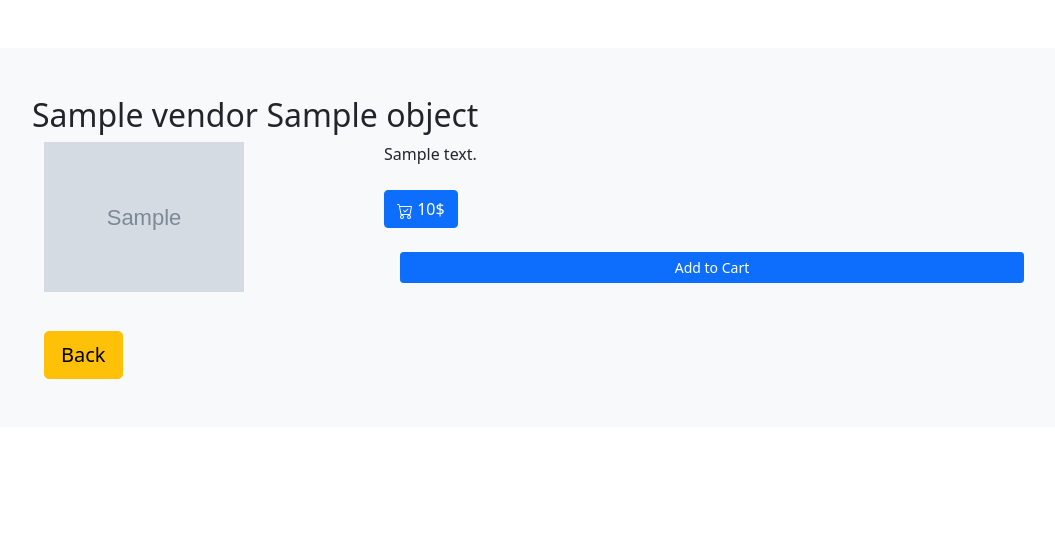
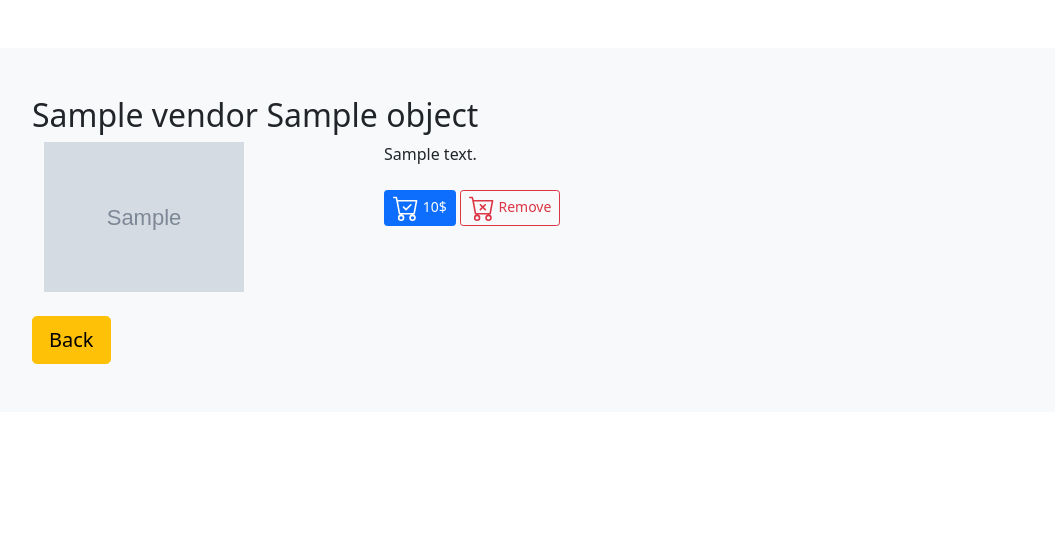
Before and after one commit to Mayson90/Otus, a Django app: template django_ecommerce/main/templates/products/product_detail.html in a window 1280 px wide. Shown: the part 75-622 px from the top of the page, without its empty margins (98-1153 px from the left). Run offline with Django 3.2, Linux system fonts and the light colour scheme; the template is opened without the code that fills it: most values are stand-ins (such as "Sample title", 1, 10 or a date in 2020); grey boxes marked "Sample" are stand-in pictures; some libraries are stand-ins or nearby versions.

Commit message:
add cart tags, improving UI: navbar/product-details/product menu pagination logic

```diff
--- a/django_ecommerce/main/models.py
+++ b/django_ecommerce/main/models.py
@@ -92,3 +92,6 @@
     start_date = models.DateTimeField(auto_now_add=True)
     ordered_date = models.DateTimeField()
     ordered = models.BooleanField(default=False)
+
+    def __str__(self):
+        return self.user.username
--- a/django_ecommerce/main/templates/products/product_detail.html
+++ b/django_ecommerce/main/templates/products/product_detail.html
@@ -16,19 +16,20 @@
                 <br>
                 <br>
                 <div>
-                    <button class="btn btn-primary" type="button">
-                        <svg class="bi bi-cart-check" fill="currentColor" height="16" viewBox="0 0 16 16"
-                             width="16" xmlns="http://www.w3.org/2000/svg">
+                    <a aria-disabled="true" class="btn btn-primary btn-sm" href="{{object.get_add_to_cart_url}}" role="button" tabindex="-1">
+                        <svg xmlns="http://www.w3.org/2000/svg" class="bi bi-cart-check" fill="currentColor" height="26" viewBox="0 0 16 16">
                             <path d="M11.354 6.354a.5.5 0 0 0-.708-.708L8 8.293 6.854 7.146a.5.5 0 1 0-.708.708l1.5 1.5a.5.5 0 0 0 .708 0l3-3z"></path>
                             <path d="M.5 1a.5.5 0 0 0 0 1h1.11l.401 1.607 1.498 7.985A.5.5 0 0 0 4 12h1a2 2 0 1 0 0 4 2 2 0 0 0 0-4h7a2 2 0 1 0 0 4 2 2 0 0 0 0-4h1a.5.5 0 0 0 .491-.408l1.5-8A.5.5 0 0 0 14.5 3H2.89l-.405-1.621A.5.5 0 0 0 2 1H.5zm3.915 10L3.102 4h10.796l-1.313 7h-8.17zM6 14a1 1 0 1 1-2 0 1 1 0 0 1 2 0zm7 0a1 1 0 1 1-2 0 1 1 0 0 1 2 0z"></path>
                         </svg>
                         {{object.cost}}$
-                    </button>
-                                    <div class="card-body card-body-hidden">
-                    <div class="text-center pb-2">
-                    </div>
-                    <a aria-disabled="true" class="btn btn-primary btn-sm d-block w-100 mb-2"
-                       href="{{object.get_add_to_cart_url}}" role="button" tabindex="-1">Add to Cart</a>
+                    </a>
+                    <a aria-disabled="true" class="btn btn-outline-danger btn-sm" href="{{object.get_remove_from_cart_url}}" role="button" tabindex="-1">
+                        <svg xmlns="http://www.w3.org/2000/svg" class="bi bi-cart-x" fill="currentColor" height="26" viewBox="0 0 16 16">
+                            <path d="M7.354 5.646a.5.5 0 1 0-.708.708L7.793 7.5 6.646 8.646a.5.5 0 1 0 .708.708L8.5 8.207l1.146 1.147a.5.5 0 0 0 .708-.708L9.207 7.5l1.147-1.146a.5.5 0 0 0-.708-.708L8.5 6.793 7.354 5.646z"/>
+                            <path d="M.5 1a.5.5 0 0 0 0 1h1.11l.401 1.607 1.498 7.985A.5.5 0 0 0 4 12h1a2 2 0 1 0 0 4 2 2 0 0 0 0-4h7a2 2 0 1 0 0 4 2 2 0 0 0 0-4h1a.5.5 0 0 0 .491-.408l1.5-8A.5.5 0 0 0 14.5 3H2.89l-.405-1.621A.5.5 0 0 0 2 1H.5zm3.915 10L3.102 4h10.796l-1.313 7h-8.17zM6 14a1 1 0 1 1-2 0 1 1 0 0 1 2 0zm7 0a1 1 0 1 1-2 0 1 1 0 0 1 2 0z"/>
+                        </svg>
+                        Remove
+                    </a>
                 </div>
                 </div>
             </div>
--- a/django_ecommerce/main/views.py
+++ b/django_ecommerce/main/views.py
@@ -15,7 +15,7 @@
 class ProductsListView(ListView):
     model = Product
     template_name = 'products/products.html'
-    # paginate_by = 4
+    paginate_by = 3
 
 
 class VendorsListView(ListView):
--- a/django_ecommerce/templates/navmenu.html
+++ b/django_ecommerce/templates/navmenu.html
@@ -1,8 +1,24 @@
+{% load cart_template_tags %}
+
 <div class="container">
     <header class="d-flex flex-wrap justify-content-center py-3 mb-4 border-bottom">
         <a class="d-flex align-items-center text-dark text-decoration-none" href="/">
             <span class="fs-4">IT Marketplace</span>
         </a>
+          {% if request.user.is_authenticated %}
+            <a class="nav-link active me-md-auto" href="#">
+              <span> {{ request.user|cart_product_count }} </span>
+                <svg xmlns="http://www.w3.org/2000/svg" height="22" fill="currentColor" class="bi bi-bag" viewBox="0 0 16 16">
+                    <path d="M8 1a2.5 2.5 0 0 1 2.5 2.5V4h-5v-.5A2.5 2.5 0 0 1 8 1zm3.5 3v-.5a3.5 3.5 0 1 0-7 0V4H1v10a2 2 0 0 0 2 2h10a2 2 0 0 0 2-2V4h-3.5zM2 5h12v9a1 1 0 0 1-1 1H3a1 1 0 0 1-1-1V5z"/>
+                </svg>
+            </a>
+            <a class="nav-link active me-md-auto" href="{% url 'users:logout' %}">
+                <svg xmlns="http://www.w3.org/2000/svg" height="26" fill="currentColor" class="bi bi-door-closed" viewBox="0 0 16 16">
+                    <path d="M3 2a1 1 0 0 1 1-1h8a1 1 0 0 1 1 1v13h1.5a.5.5 0 0 1 0 1h-13a.5.5 0 0 1 0-1H3V2zm1 13h8V2H4v13z"/>
+                    <path d="M9 9a1 1 0 1 0 2 0 1 1 0 0 0-2 0z"/>
+                </svg>
+            </a>
+          {% else %}
             <a class="nav-link active me-md-auto" href="{% url 'users:login' %}">
                 <svg class="bi bi-door-open" fill="currentColor" height="26" viewBox="0 0 16 16" width="26"
                  xmlns="http://www.w3.org/2000/svg">
@@ -10,6 +26,7 @@
                     <path d="M10.828.122A.5.5 0 0 1 11 .5V1h.5A1.5 1.5 0 0 1 13 2.5V15h1.5a.5.5 0 0 1 0 1h-13a.5.5 0 0 1 0-1H3V1.5a.5.5 0 0 1 .43-.495l7-1a.5.5 0 0 1 .398.117zM11.5 2H11v13h1V2.5a.5.5 0 0 0-.5-.5zM4 1.934V15h6V1.077l-6 .857z"/>
                 </svg>
             </a>
+          {% endif %}
         <ul class="nav nav-pills">
             <li class="nav-item"><a aria-current="page" class="nav-link active" href="{% url 'main:home' %}">Home</a></li>
             <li class="nav-item"><a class="nav-link" href="{% url 'main:products' %}">Products</a></li>
```
Also changed, not shown: django_ecommerce/main/templates/products/products.html (+24 -10 lines), django_ecommerce/main/templatetags/cart_template_tags.py (added, +13 -0 lines), django_ecommerce/media/products/adam-a7x.jpeg (added), django_ecommerce/media/products/dell-alienware-38.jpg (added), django_ecommerce/media/products/logitech-g604.jpeg (added), django_ecommerce/media/products/mac-pro.jpg (added), django_ecommerce/media/products/xiaomi-mi-notebook-pro-15.jpg (added), django_ecommerce/media/vendors/adam-logo.png (added), django_ecommerce/media/vendors/dell-logo.jpg (added), django_ecommerce/media/vendors/logitech-logo.png (added), django_ecommerce/media/vendors/xiaomi-logo.png (added). Lines whose indentation alone changed are shown as unchanged.
